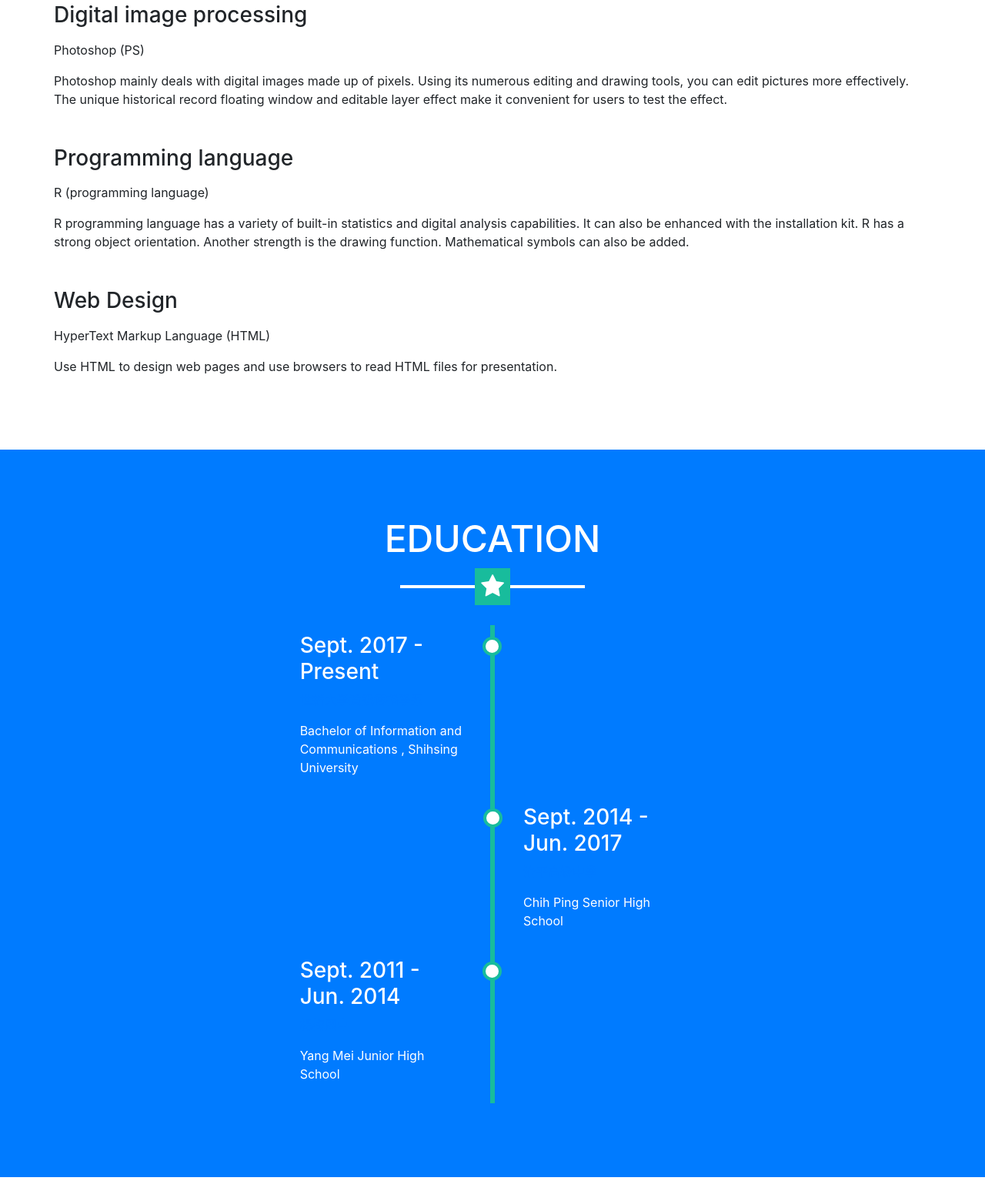
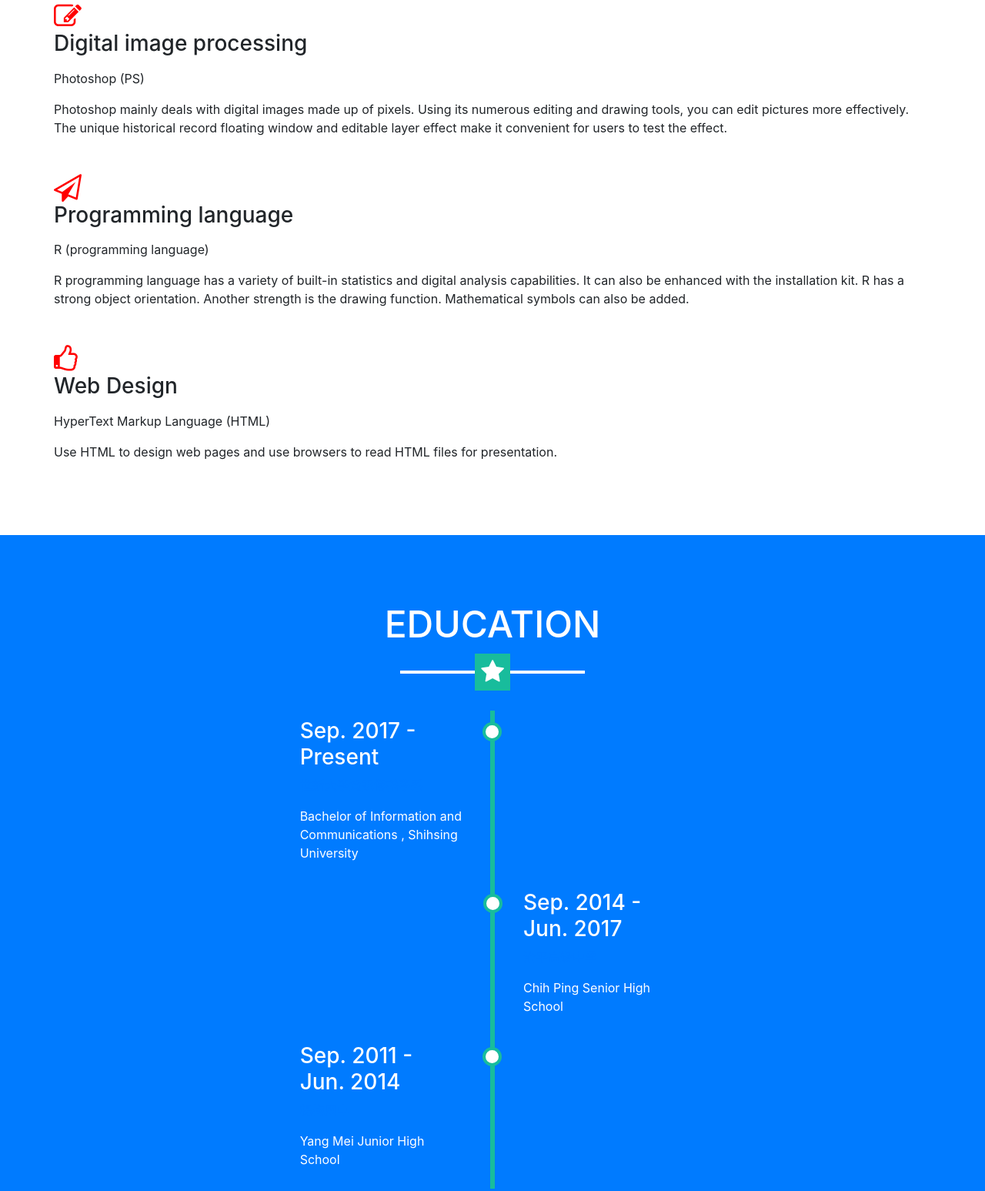
Before and after one commit to peiyinghsu/peiyinghsu.github.io, a website with bundled scripts: page index.html in a window 1280 px wide. Shown: the part 2652-4199 px from the top of the page at 77% size. Built offline with nearby package versions, Linux system fonts and the light colour scheme.

Commit message:
Add files via upload

```diff
--- a/index.html
+++ b/index.html
@@ -33,6 +33,10 @@
     <link rel="stylesheet" href="https://cdn.rawgit.com/konpa/devicon/df6431e323547add1b4cf45992913f15286456d3/devicon.min.css">
     <link rel="stylesheet" href="https://cdn.rawgit.com/konpa/devicon/df6431e323547add1b4cf45992913f15286456d3/devicon.min.css">
 	<link rel="stylesheet" href="https://cdn.rawgit.com/konpa/devicon/df6431e323547add1b4cf45992913f15286456d3/devicon.min.css">
+
+	<meta name="viewport" content="width=device-width, initial-scale=1">
+    <link rel="stylesheet" href="https://cdnjs.cloudflare.com/ajax/libs/font-awesome/4.7.0/css/font-awesome.min.css">
+
 	</head>
 
 
@@ -189,7 +193,9 @@
 
           <div class="resume-item d-flex flex-column flex-md-row mb-5">
             <div class="resume-content mr-auto">
-              <h3 class="mb-0">Digital image processing</h3>
+			<i class="fa fa-edit" style="font-size:36px;color:red"></i>
+			<h3 class="mb-0">Digital image processing</h3>
+
               <div class="subheading mb-3">Photoshop (PS)</div>
               <p class="mb-0">Photoshop mainly deals with digital images made up of pixels. Using its numerous editing and drawing tools, you can edit pictures more effectively. The unique historical record floating window and editable layer effect make it convenient for users to test the effect.</p>
             </div>
@@ -197,6 +203,7 @@
 
           <div class="resume-item d-flex flex-column flex-md-row mb-5">
             <div class="resume-content mr-auto">
+			<i class="fa fa-paper-plane-o" style="font-size:36px;color:red"></i>
               <h3 class="mb-0">Programming language</h3>
               <div class="subheading mb-3"> R (programming language)</div>
               <p class="mb-0">R programming language has a variety of built-in statistics and digital analysis capabilities. It can also be enhanced with the installation kit. R has a strong object orientation. Another strength is the drawing function. Mathematical symbols can also be added.</p>
@@ -205,6 +212,7 @@
 
           <div class="resume-item d-flex flex-column flex-md-row">
             <div class="resume-content mr-auto">
+			<i class="fa fa-thumbs-o-up" style="font-size:36px;color:red"></i>
               <h3 class="mb-0">Web Design</h3>
               <div class="subheading mb-3">HyperText Markup Language (HTML) </div>
               <p class="mb-0">Use HTML to design web pages and use browsers to read HTML files for presentation.</p>
@@ -222,21 +230,21 @@
           <div class="timeline">
 		   <div class="timeline-block timeline-left">
 		     <div class="timeline-content">
-			   <h3>Sept. 2017 - Present</h3>
+			   <h3>Sep. 2017 - Present</h3>
 			   <p><span class="text-primary">世新大學資訊傳播學系</span></p>
 			   <p>Bachelor of Information and Communications , Shihsing University </p>
         </div>
 	</div>
            <div class="timeline-block timeline-right">
             <div class="timeline-content">
-              <h3>Sept. 2014 - Jun. 2017</h3>
+              <h3>Sep. 2014 - Jun. 2017</h3>
 		      <p><span class="text-primary">治平高級中學</span></p>
               <p>Chih Ping Senior High School</p>
 	    </div>
 	</div>
 		   <div class="timeline-block timeline-left">
 		     <div class="timeline-content">
-			   <h3>Sept. 2011 - Jun. 2014 </h3>
+			   <h3>Sep. 2011 - Jun. 2014 </h3>
 			   <p><span class="text-primary">楊梅國中</span> </P>
 			   <P>Yang Mei Junior High School </p>
         </div>
@@ -356,6 +364,8 @@
           </div>
         </div>
       </div>
+
+
     </section>
 
     <!-- Footer -->
```
